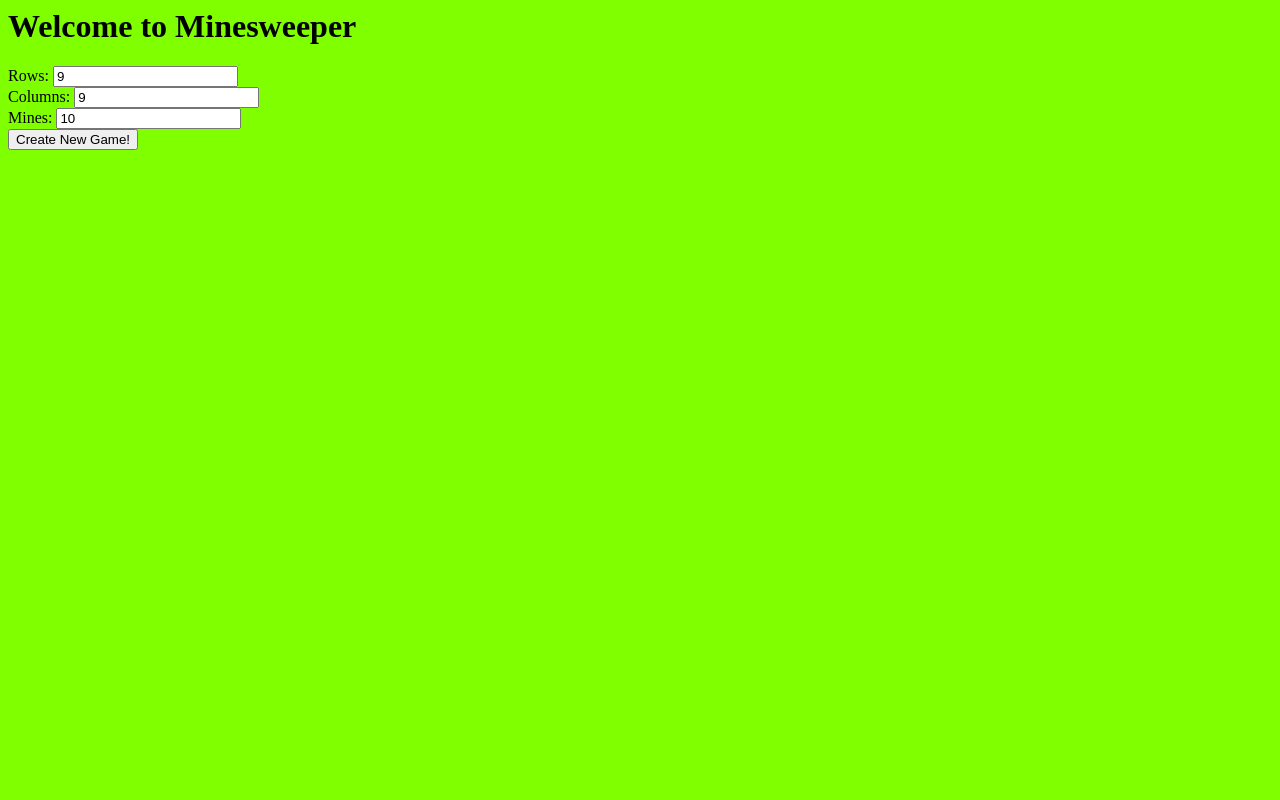
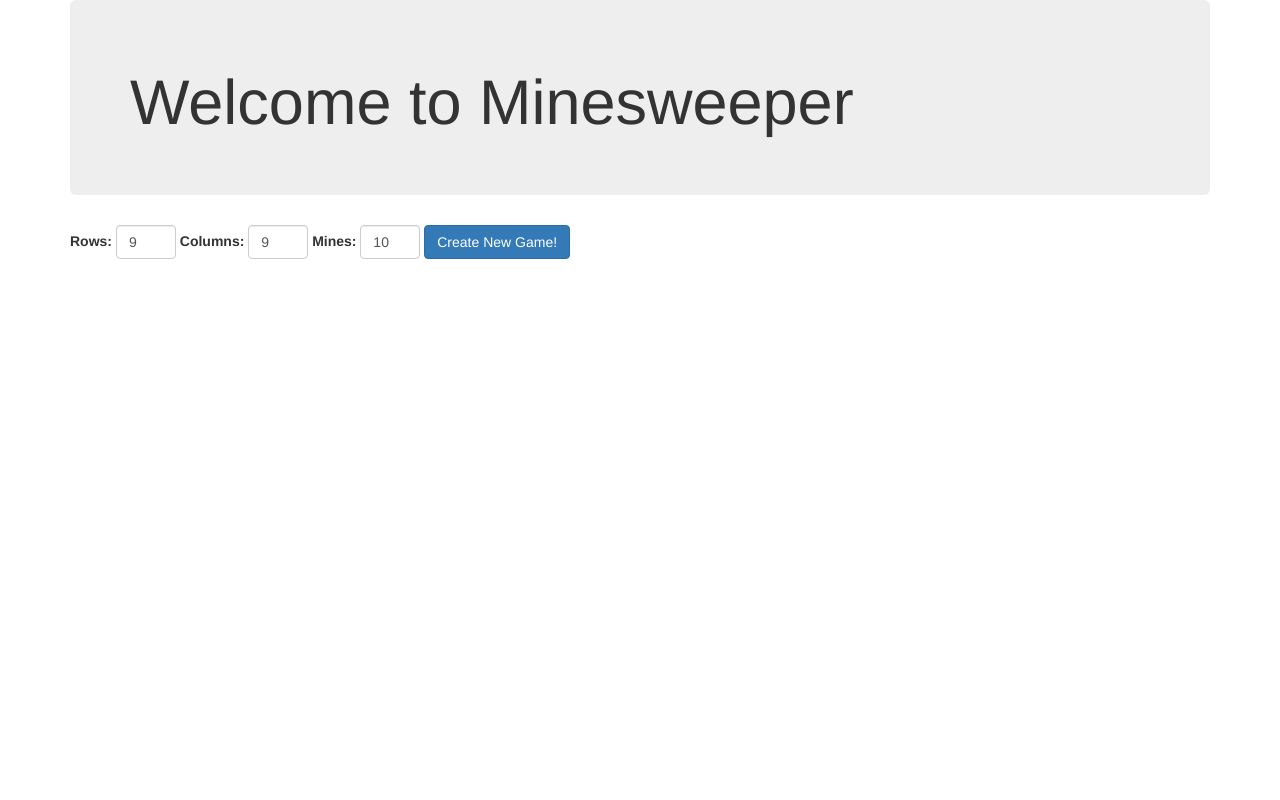
Before and after one commit to lgaud/minesweeper, a Django app: page / in a window 1280 px wide. Run offline with Django 3.2, Linux system fonts and the light colour scheme; some libraries are stand-ins or nearby versions.

Commit message:
Add styling

```diff
--- a/game/static/game/style.css
+++ b/game/static/game/style.css
@@ -1,9 +1,19 @@
-body {
-    background-color: chartreuse;
+
+
+.cell {
+    width: 30px;
+    height: 30px;
+    padding: 5px;
+    border-radius: 0px;
+    margin: -1px;
+    margin-top: -2px;
 }
 
-.cell {
-    width: 20px;
-    height: 20px;
-    padding: 5px;
+.boardrow {
+    margin: 5px;
+    vertical-align: center;
 }
+
+.form-control {
+    max-width: 60px;
+}
--- a/game/templates/game/index.html
+++ b/game/templates/game/index.html
@@ -1,13 +1,21 @@
 {% load staticfiles %}
+
+<link rel="stylesheet" href="https://maxcdn.bootstrapcdn.com/bootstrap/3.3.6/css/bootstrap.min.css" integrity="sha384-1q8mTJOASx8j1Au+a5WDVnPi2lkFfwwEAa8hDDdjZlpLegxhjVME1fgjWPGmkzs7" crossorigin="anonymous">
 
 <link rel="stylesheet" type="text/css" href="{% static 'game/style.css' %}" />
 
+
+<div class="container">
+    <div class="jumbotron">
 <h1>Welcome to Minesweeper</h1>
-
-<form action="{% url 'create' %}" method="post">
+</div>
+<form class="form-inline" action="{% url 'create' %}" method="post">
     {% csrf_token %}
-<div>Rows: <input type="number" name="rows" value="9"></input></div>
-<div>Columns: <input type="number" name="columns" value="9"></input></div>
-<div>Mines: <input type="number" name="mines" value="10"></input></div>
-<button type="submit">Create New Game!</button>
+    <div >
+<div class="form-group"><label for="rows">Rows:</label> <input class="form-control" type="number" name="rows" value="9"></input></div>
+<div class="form-group"><label for="columns">Columns:</label> <input class="form-control" type="number" name="columns" value="9"></input></div>
+<div class="form-group"><label for="mines">Mines:</label> <input class="form-control" type="number" name="mines" value="10"></input></div>
+<button type="submit" class="btn btn-primary">Create New Game!</button>
+</div>
 </form>
+</div>
```
Also changed, not shown: game/static/game/minesweeper.js (+4 -4 lines), game/templates/game/game.html (+14 -8 lines), db.sqlite3.
